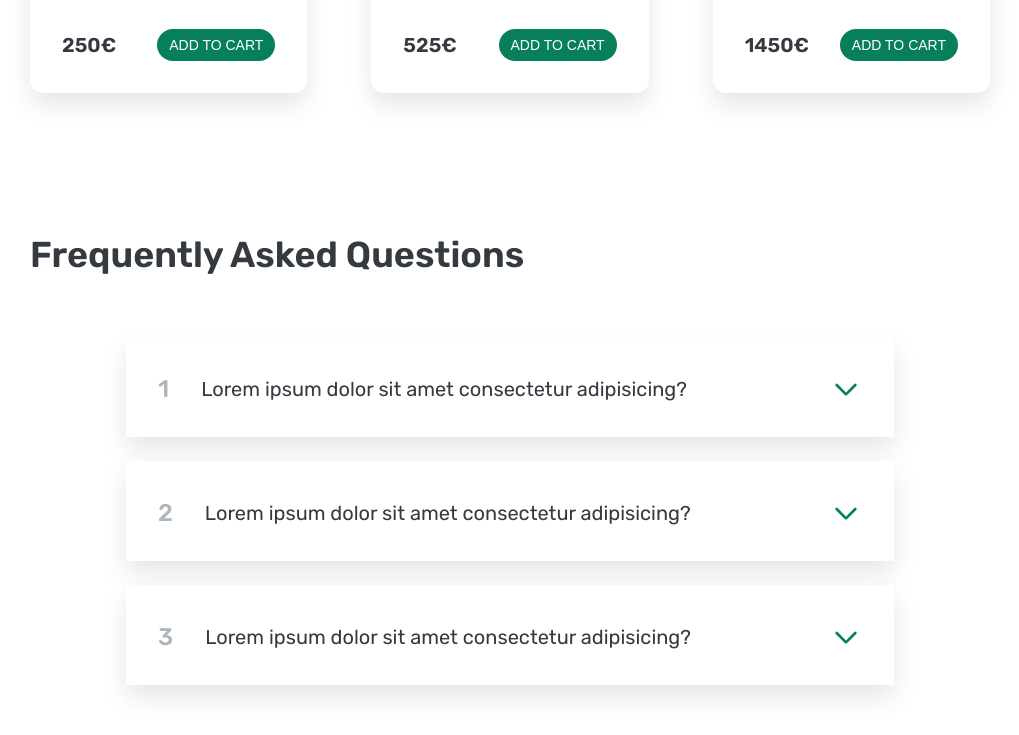
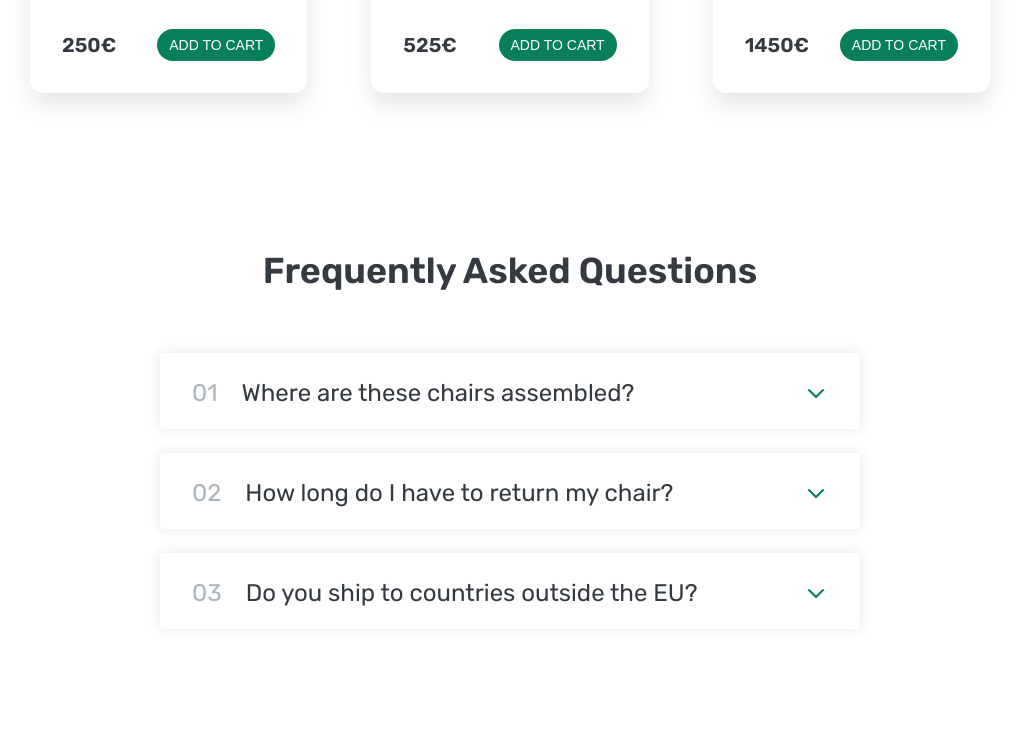
Before and after one commit to curyPD/better-chairs, a plain HTML site: page index.html in a window 1280 px wide. Shown: the part 2133-2868 px from the top of the page, without its empty margins (130-1149 px from the left). Drawn offline with Linux system fonts and the light colour scheme.

Commit message:
Finished accordion component

```diff
--- a/index.html
+++ b/index.html
@@ -469,9 +469,64 @@
       <div class="container">
         <div class="accordion">
           <div class="block hidden">
-            <p class="block__number">1</p>
+            <p class="block__number">01</p>
+            <p class="block__heading">Where are these chairs assembled?</p>
+            <button class="btn btn--icon">
+              <svg
+                xmlns="http://www.w3.org/2000/svg"
+                class="accordion__icon"
+                fill="none"
+                viewBox="0 0 24 24"
+                stroke="currentColor"
+                stroke-width="2"
+              >
+                <path
+                  stroke-linecap="round"
+                  stroke-linejoin="round"
+                  d="M19 9l-7 7-7-7"
+                />
+              </svg>
+            </button>
+            <div class="block__content">
+              <p class="block__text">
+                Lorem ipsum dolor sit amet consectetur adipisicing elit. Quidem
+                assumenda officia provident nihil. Doloremque esse quod, dolore
+                natus consequuntur maxime odit nemo enim. Nostrum, ut
+                perspiciatis inventore minus recusandae fuga.
+              </p>
+            </div>
+          </div>
+          <div class="block hidden">
+            <p class="block__number">02</p>
+            <p class="block__heading">How long do I have to return my chair?</p>
+            <button class="btn btn--icon">
+              <svg
+                xmlns="http://www.w3.org/2000/svg"
+                class="accordion__icon"
+                fill="none"
+                viewBox="0 0 24 24"
+                stroke="currentColor"
+                stroke-width="2"
+              >
+                <path
+                  stroke-linecap="round"
+                  stroke-linejoin="round"
+                  d="M19 9l-7 7-7-7"
+                />
+              </svg>
+            </button>
+            <div class="block__content">
+              <p class="block__text">
+                Lorem ipsum dolor sit amet consectetur adipisicing elit. Sint
+                temporibus libero nam, accusamus quia autem recusandae. Harum,
+                nostrum suscipit. Temporibus non quae esse quod.
+              </p>
+            </div>
+          </div>
+          <div class="block hidden">
+            <p class="block__number">03</p>
             <p class="block__heading">
-              Lorem ipsum dolor sit amet consectetur adipisicing?
+              Do you ship to countries outside the EU?
             </p>
             <button class="btn btn--icon">
               <svg
@@ -490,59 +545,11 @@
               </svg>
             </button>
             <div class="block__content">
-              <p class="block__text">Lorem ipsum dolor sit amet.</p>
-            </div>
-          </div>
-          <div class="block hidden">
-            <p class="block__number">2</p>
-            <p class="block__heading">
-              Lorem ipsum dolor sit amet consectetur adipisicing?
-            </p>
-            <button class="btn btn--icon">
-              <svg
-                xmlns="http://www.w3.org/2000/svg"
-                class="accordion__icon"
-                fill="none"
-                viewBox="0 0 24 24"
-                stroke="currentColor"
-                stroke-width="2"
-              >
-                <path
-                  stroke-linecap="round"
-                  stroke-linejoin="round"
-                  d="M19 9l-7 7-7-7"
-                />
-              </svg>
-            </button>
-            <div class="block__content">
-              <p class="block__text">Lorem ipsum dolor sit amet.</p>
-            </div>
-          </div>
-          <div class="block hidden">
-            <!-- <header class="block__header"> -->
-            <p class="block__number">3</p>
-            <p class="block__heading">
-              Lorem ipsum dolor sit amet consectetur adipisicing?
-            </p>
-            <button class="btn btn--icon">
-              <svg
-                xmlns="http://www.w3.org/2000/svg"
-                class="accordion__icon"
-                fill="none"
-                viewBox="0 0 24 24"
-                stroke="currentColor"
-                stroke-width="2"
-              >
-                <path
-                  stroke-linecap="round"
-                  stroke-linejoin="round"
-                  d="M19 9l-7 7-7-7"
-                />
-              </svg>
-            </button>
-            <!-- </header> -->
-            <div class="block__content">
-              <p class="block__text">Lorem ipsum dolor sit amet.</p>
+              <p class="block__text">
+                Lorem ipsum dolor sit amet consectetur adipisicing elit. Dicta
+                facere omnis saepe porro reprehenderit dolorem eveniet corrupti
+                officiis.
+              </p>
             </div>
           </div>
         </div>
--- a/js/accordion.js
+++ b/js/accordion.js
@@ -3,11 +3,18 @@ const accordion = document.querySelector(".accordion");
 accordion.addEventListener("click", function (e) {
   const btn = e.target.closest(".btn--icon");
   if (!btn) return;
+  const blockContent = btn.closest(".block").querySelector(".block__content");
 
   this.querySelectorAll(".block").forEach((block) => {
     if (block === btn.closest(".block")) return;
     block.classList.add("hidden");
+    block.querySelector(".block__content").style.maxHeight = null;
   });
 
   btn.closest(".block").classList.toggle("hidden");
+  if (blockContent.style.maxHeight) {
+    blockContent.style.maxHeight = null;
+  } else {
+    blockContent.style.maxHeight = blockContent.scrollHeight + "px";
+  }
 });
--- a/style.css
+++ b/style.css
@@ -12,7 +12,16 @@ Grey color: #343a40
 
 :root {
   --primary-color: #087f5b;
+
+  --primary-color-light-1: #099268;
+  --primary-color-light-2: #c3fae8;
+  --primary-color-light-3: #e6fcf5;
+
   --grey-color: #343a40;
+
+  --grey-color-light-1: #495057;
+  --grey-color-light-2: #868e96;
+  --grey-color-light-3: #adb5bd;
 }
 
 /* ------------------- */
@@ -96,7 +105,7 @@ body {
 }
 
 .btn--fill:hover {
-  background-color: #099268;
+  background-color: var(--primary-color-light-1);
 }
 
 .btn--big {
@@ -212,7 +221,7 @@ body {
   display: flex;
   overflow: hidden;
   position: relative;
-  background-color: #087f5b;
+  background-color: var(--primary-color);
   border-radius: 15px;
 }
 
@@ -251,13 +260,13 @@ body {
 .testimonial__text {
   font-size: 1.8rem;
   line-height: 1.6;
-  color: #e6fcf5;
+  color: var(--primary-color-light-3);
   margin-bottom: 2.4rem;
 }
 
 .testimonial__signature {
   font-size: 1.6rem;
-  color: #c3fae8;
+  color: var(--primary-color-light-2);
 }
 
 .dots-container {
@@ -280,7 +289,7 @@ body {
   cursor: pointer;
   width: 1.2rem;
   height: 1.2rem;
-  border: 2px solid #868e96;
+  border: 2px solid var(--grey-color-light-2);
   border-radius: 50%;
 
   transition: all 0.2s;
@@ -288,14 +297,13 @@ body {
 
 .dot:hover,
 .dot--active {
-  border: 2px solid #495057;
+  border: 2px solid var(--grey-color-light-1);
 }
 
 .carousel__icon {
   width: 2.4rem;
   height: 2.4rem;
-  color: #087f5b;
-  color: #495057;
+  color: var(--grey-color-light-1);
 }
 
 /* ---------------------------- */
@@ -368,27 +376,32 @@ body {
 /* ----------------------- */
 
 .faq-section {
-  padding: 6.4rem 0;
+  padding: 8rem 0;
+}
+
+.faq-section .heading-secondary {
+  text-align: center;
 }
 
 .accordion {
-  width: 80%;
+  max-width: 70rem;
   margin: 0 auto;
 }
 
 .block {
-  border-top: 4px solid #087f5b;
+  border-top: 4px solid var(--primary-color);
   background-color: #fff;
-  box-shadow: 0 1.2rem 2.4rem rgba(0, 0, 0, 0.1);
+  box-shadow: 0 0 1.2rem 0.2rem rgba(0, 0, 0, 0.08);
   margin-bottom: 2.4rem;
-  padding: 3.2rem;
-
-  transition: all 0.2s;
+  padding: 2.4rem 3.2rem;
+  border-radius: 4px;
 
   display: grid;
   grid-template-columns: auto 1fr auto;
   align-items: center;
-  column-gap: 3.2rem;
+  column-gap: 2.4rem;
+
+  transition: all 0.2s;
 }
 
 .block.hidden {
@@ -397,64 +410,60 @@ body {
 
 .block__number {
   font-size: 2.4rem;
-  font-weight: 500;
-  color: #087f5b;
+  color: var(--primary-color);
 
   transition: color 0.2s;
 }
 
 .hidden .block__number {
-  color: #adb5bd;
+  color: var(--grey-color-light-3);
 }
 
 .block__heading {
-  font-size: 2rem;
+  font-size: 2.4rem;
   font-weight: 400;
-  /* text-align: center; */
+  color: var(--primary-color);
+  transition: color 0.2s;
+}
+
+.hidden .block__heading {
+  color: inherit;
 }
 
 .accordion__icon {
-  width: 3.2rem;
-  height: 3.2rem;
-  color: #087f5b;
+  width: 2.4rem;
+  height: 2.4rem;
+  color: var(--primary-color);
+}
+
+.btn--icon {
+  transform: rotate(180deg);
 }
 
 .hidden .btn--icon {
   transform: rotate(0);
 }
 
-.btn--icon {
-  transform: rotate(180deg);
-}
+.block__content {
+  padding-top: 0;
+  max-height: 1px;
+  overflow: hidden;
 
-.block__content {
-  /* padding: 2.4rem; */
-  padding-top: 0;
-  height: 15rem;
-  margin-top: 2.4rem;
-  transform-origin: top;
-  transform: scale(1);
+  margin-top: 3.2rem;
 
   grid-row: 2;
   grid-column: 2;
 
-  transition: all 0.3s;
+  transition: all 0.2s ease-out;
 }
 
 .hidden .block__content {
-  height: 0;
-
+  max-height: 0;
   margin-top: 0;
 }
 
 .block__text {
-  color: #495057;
+  color: var(--grey-color-light-1);
   font-size: 1.8rem;
   line-height: 1.6;
-
-  transition: all 0.3s;
 }
-
-.hidden .block__text {
-  opacity: 0;
-}
```
